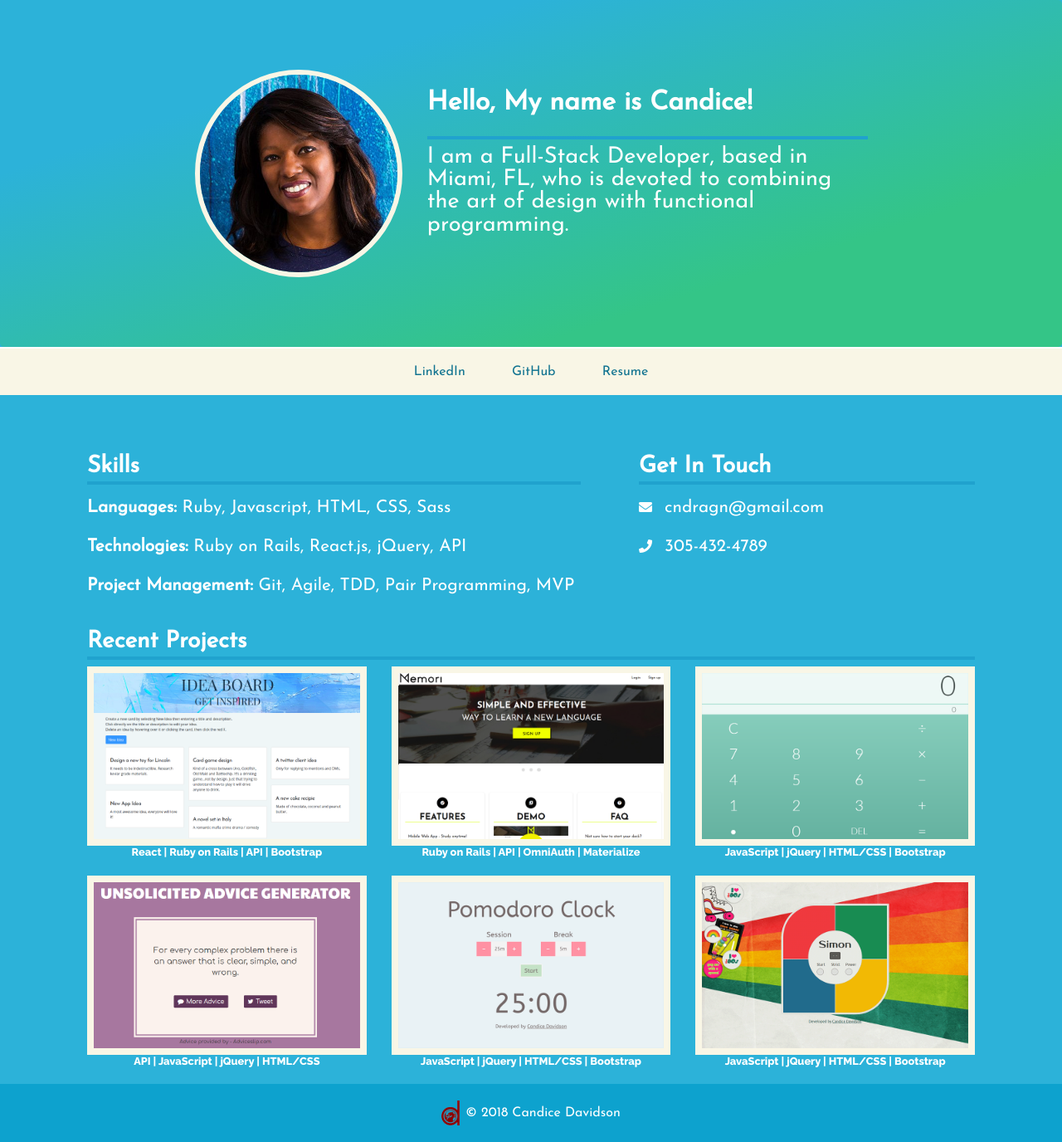
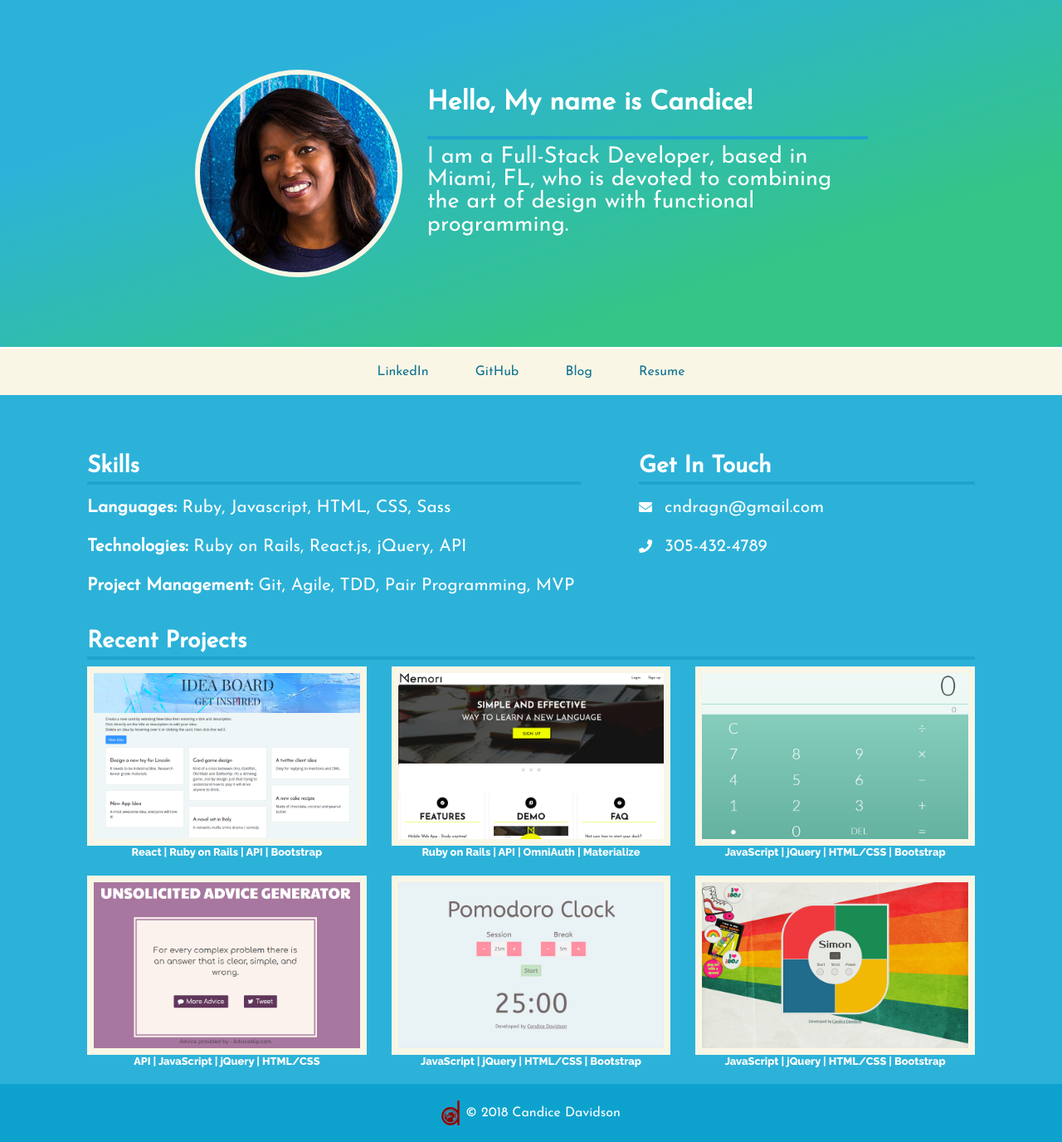
Before and after one commit to cndragn/cndragn.github.io, a Jekyll site: the page index.html, which Jekyll copies as it is, in a window 1280 px wide. Shown: the whole page at 83% size. Built offline with Jekyll 4.4.1, drawn with Linux system fonts in a browser that asks for light colours; nearby versions of some CDN libraries.

Commit message:
add blog to portfolio

```diff
--- a/index.html
+++ b/index.html
@@ -39,6 +39,7 @@
       <li><a href="https://www.linkedin.com/in/candicedavidson/" target="_blank">LinkedIn</a></li>
       <li><a href="https://github.com/cndragn" target="_blank">GitHub</a></li>
       <!-- <li><a href="https://twitter.com/candicedavidson" target="_blank">Twitter</a></li> -->
+      <li><a href="https://cndragn.github.io/blog/index.html" target="_blank" >Blog</a></li>
       <li><a href="download/DavidsonCandice-Resume.pdf" target="_blank" >Resume</a></li>
     </ul>
   </div>
```
